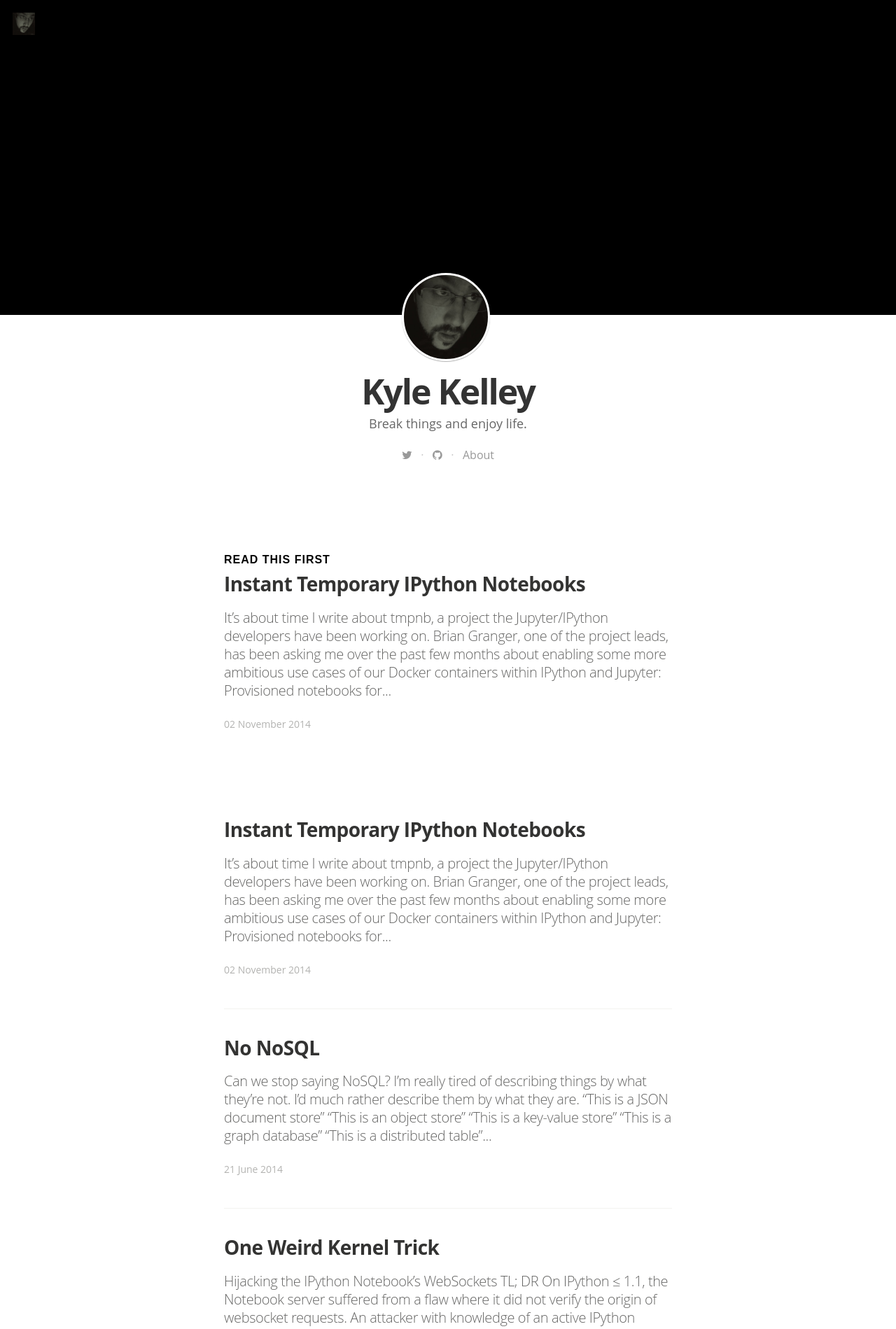
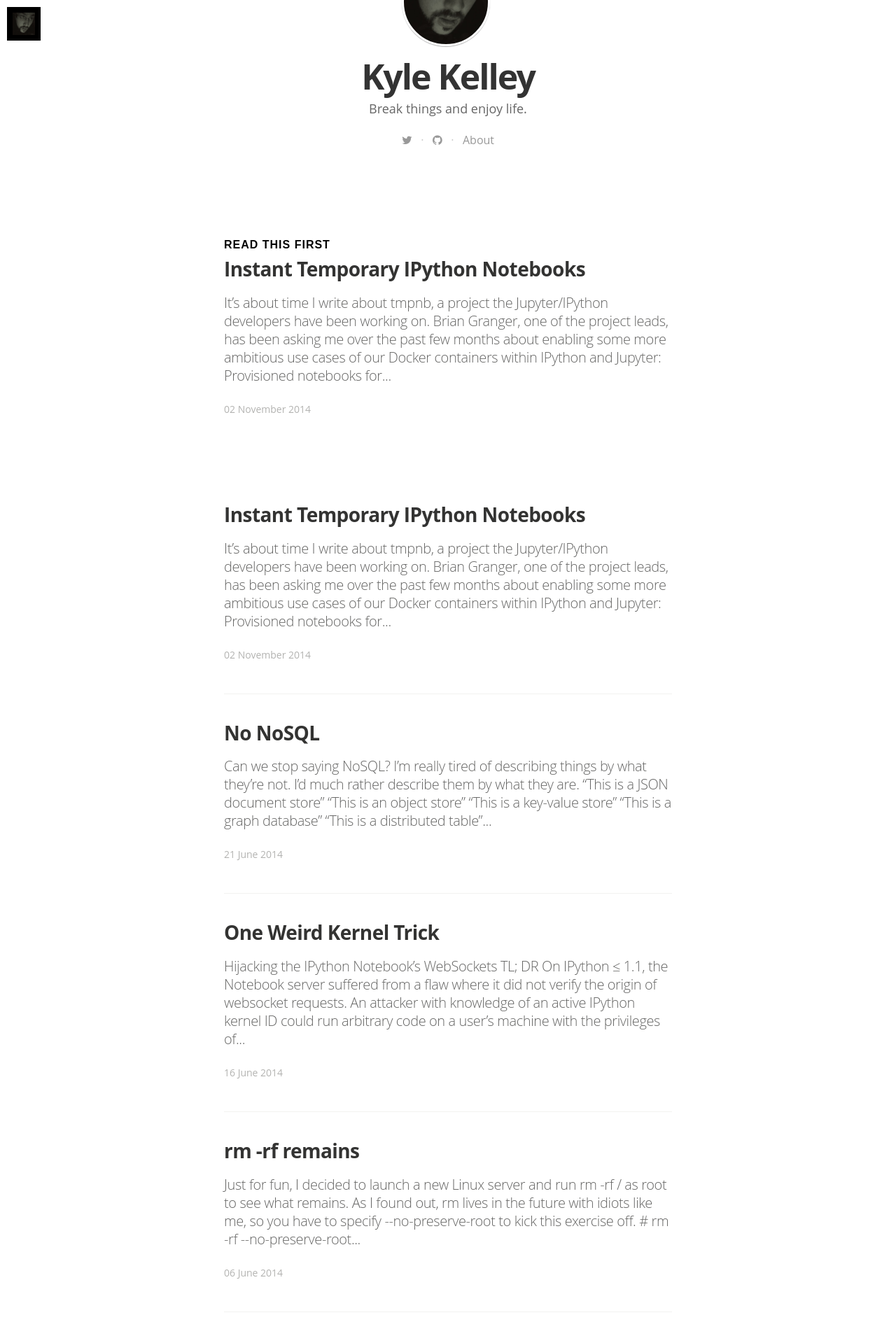
Before and after one commit to rgbkrk/rgbkrk.github.io, a Jekyll site: the page built from index.html, in a window 1280 px wide. Shown: the top 1899 px of the page at 70% size. Built offline with Jekyll 4.4.1, drawn with Linux system fonts in a browser that asks for light colours; nearby versions of some CDN libraries; some web fonts are replaced; Markdown is read by kramdown in place of the engine named in the settings; the list of posts is cut into pages by our own code.

Commit message:
No more cover on blog entry.

```diff
--- a/_config.yml
+++ b/_config.yml
@@ -11,7 +11,7 @@ email: rgbkrk@gmail.com
 #blog logo
 logo: "/assets/images/logo.jpg"
 # blog cover
-#cover: "/assets/images/cover.jpg"
+cover: "/assets/images/cover.jpg"
 
 name: 'Kyle Kelley'
 author: 'Kyle Kelley'
--- a/index.html
+++ b/index.html
@@ -2,11 +2,13 @@
 layout: default
 ---
 
+<!--
 <div class="teaserimage">
     <div class="teaserimage-image" {% if site.cover %}style="background-image: url({{ site.cover }})"{% endif %}>
         Teaser Image
     </div>
 </div>
+-->
 
 <header class="blog-header">
     {% if site.logo %}
```
